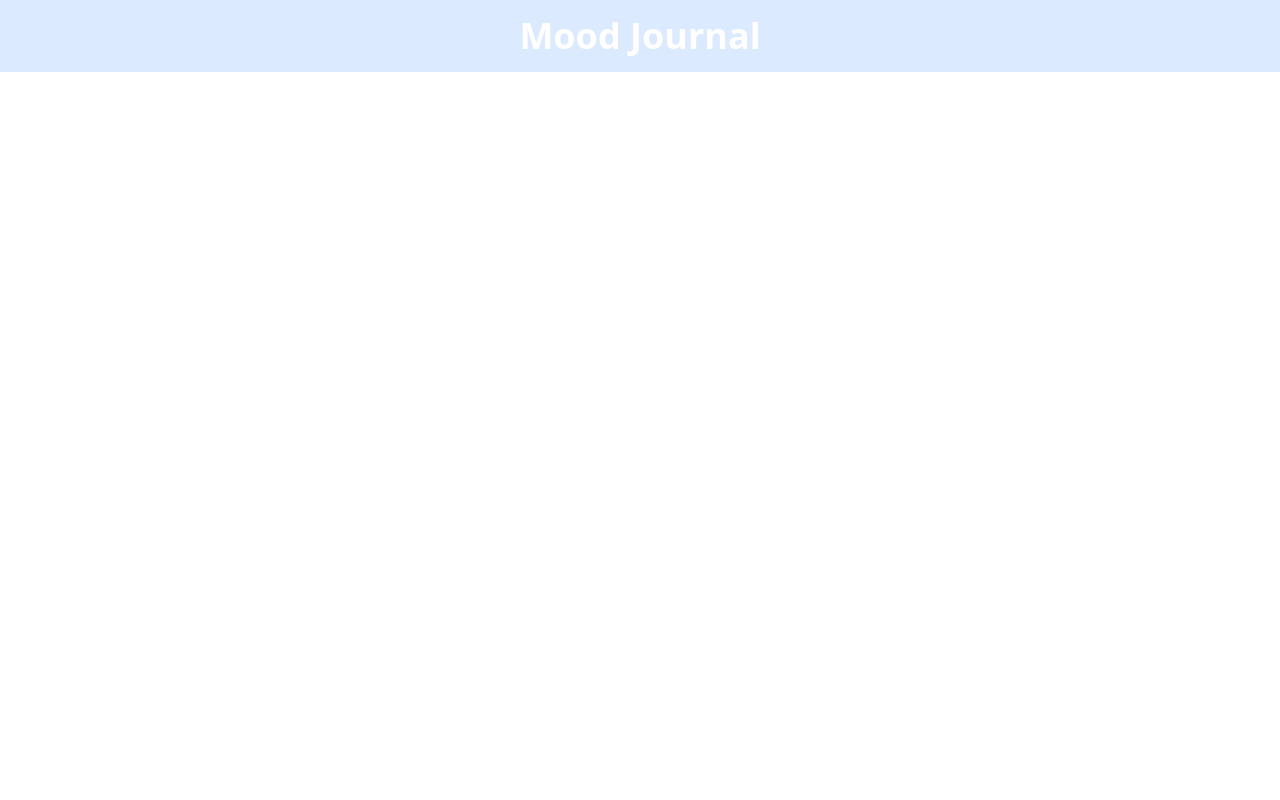
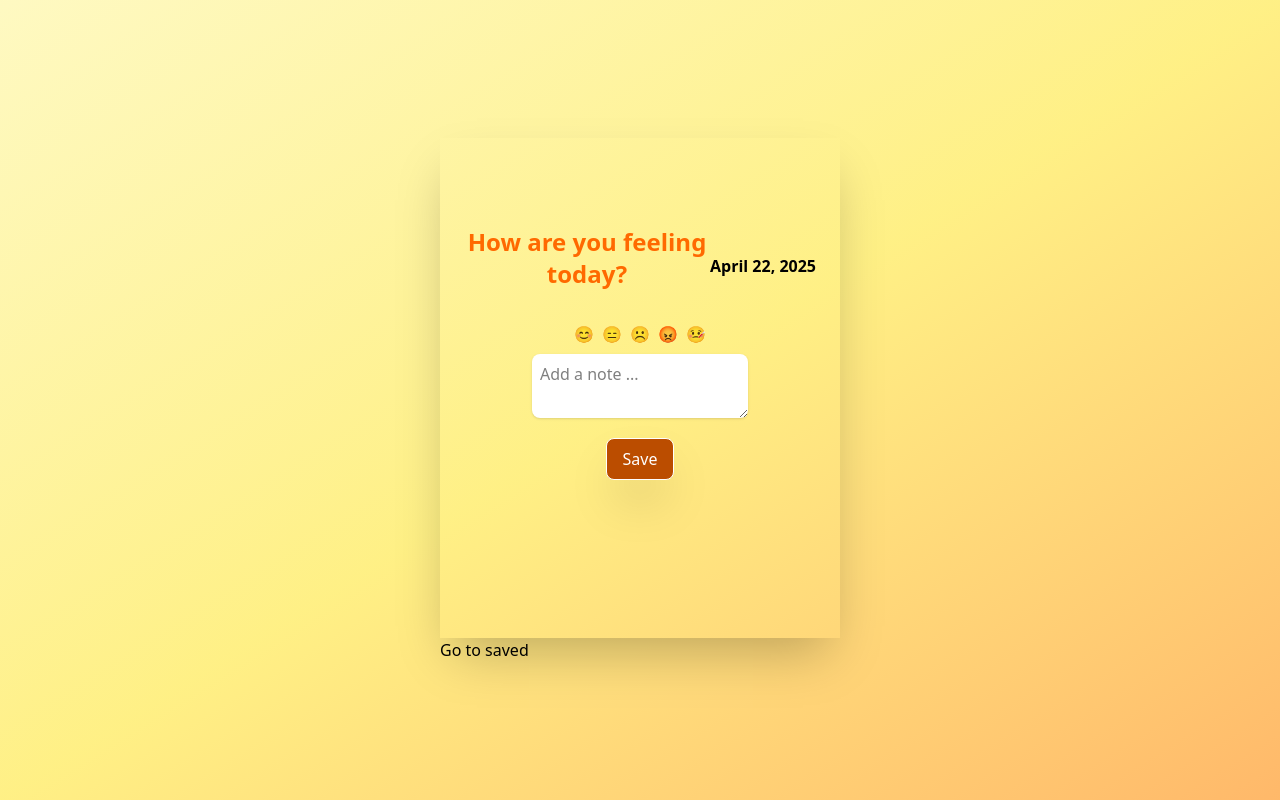
Before and after one commit to DJ-LIFE/Mood-Journal, a React (Vite) app: page / in a window 1280 px wide. Built offline with nearby package versions, Linux system fonts and the light colour scheme; no server answers.

Commit message:
added basic notes and emji saving feature

```diff
--- a/index.html
+++ b/index.html
@@ -2,7 +2,7 @@
 <html lang="en">
   <head>
     <meta charset="UTF-8" />
-    <link rel="icon" type="image/svg+xml" href="/vite.svg" />
+    <link rel="icon" type="image/svg+xml" href="/logo.svg" />
     <meta name="viewport" content="width=device-width, initial-scale=1.0" />
     <title>Mood Journal</title>
   </head>
--- a/package.json
+++ b/package.json
@@ -14,6 +14,7 @@
     "axios": "^1.8.4",
     "react": "^19.0.0",
     "react-dom": "^19.0.0",
+    "react-router-dom": "^7.5.1",
     "tailwindcss": "^4.1.4"
   },
   "devDependencies": {
--- a/src/App.tsx
+++ b/src/App.tsx
@@ -1,9 +1,19 @@
+import { BrowserRouter, Route, Routes } from 'react-router-dom';
+import { MoodSelection } from './page/MoodSelection';
+import { Layout } from './components/Layout';
+import { SavedMoods } from './page/SavedMoods';
+
 function App() {
-    return (
-        <>
-            <div className="bg-blue-100 p-4 text-white text-center font-bold text-4xl">Mood Journal</div>
-        </>
-    );
+  return (
+    <BrowserRouter>
+    <Layout>
+      <Routes>
+          <Route path="/" element={<MoodSelection />} />
+          <Route path="/saved" element={<SavedMoods />} />
+      </Routes>
+    </Layout>
+    </BrowserRouter>
+  );
 }
 
 export default App;
--- /dev/null
+++ b/src/api/apiclient.ts
@@ -0,0 +1,37 @@
+import axios, { AxiosInstance, AxiosResponse } from 'axios';
+import { InternalAxiosRequestConfig } from 'axios';
+
+const apiClient: AxiosInstance = axios.create({
+    baseURL: 'https://api.openweathermap.org', // Replace with your API base URL
+    timeout: 10000, // Request timeout in milliseconds
+    headers: {
+        'Content-Type': 'application/json',
+    },
+});
+
+// Request interceptor
+    apiClient.interceptors.request.use(
+        (config: InternalAxiosRequestConfig) => {
+        // Add authorization token or other custom logic here
+        const token = localStorage.getItem('authToken');
+        if (token) {
+            config.headers.set('Authorization', `Bearer ${token}`);
+        }
+        return config;
+    },
+    (error) => {
+        return Promise.reject(error);
+    }
+);
+
+apiClient.interceptors.response.use(
+    (response: AxiosResponse) => {
+        return response.data;
+    },
+    (error) => {
+        console.error('API Error:', error.response?.data || error.message);
+        return Promise.reject(error);
+    }
+);
+
+export default apiClient;
--- /dev/null
+++ b/src/components/Calendar.tsx
@@ -0,0 +1,25 @@
+
+export const Calendar = () => {
+const daysInMonth = (month: number, year: number) => new Date(year, month + 1, 0).getDate();
+
+const renderCalendar = () => {
+    const today = new Date();
+    const month = today.getMonth();
+    const year = today.getFullYear();
+    const days = daysInMonth(month, year);
+
+    const calendarDays = [];
+    for (let day = 1; day <= days; day++) {
+        calendarDays.push(<div key={day} className="calendar-day">{day}</div>);
+    }
+
+    return <div className="calendar-grid">{calendarDays}</div>;
+};
+
+return (
+    <div>
+        <h2>Calendar</h2>
+        {renderCalendar()}
+    </div>
+);
+}
--- /dev/null
+++ b/src/components/Layout.tsx
@@ -0,0 +1,7 @@
+export const Layout = ({children}: {children: React.ReactNode}) => {
+    return (
+        <div className="app-layout bg-gradient-to-br from-yellow-100 via-yellow-200 to-orange-300 h-screen flex justify-center items-center">
+          <main className="max-w-600">{children}</main>
+        </div>
+      );
+}
--- /dev/null
+++ b/src/lib/userLocation.ts
@@ -0,0 +1,19 @@
+export async function getUserLocation(): Promise<{ latitude: number; longitude: number }> {
+    return new Promise((resolve, reject) => {
+        if (!navigator.geolocation) {
+            reject(new Error("Geolocation is not supported by your browser."));
+        } else {
+            navigator.geolocation.getCurrentPosition(
+                (position) => {
+                    resolve({
+                        latitude: position.coords.latitude,
+                        longitude: position.coords.longitude,
+                    });
+                },
+                (error) => {
+                    reject(new Error(`Geolocation error: ${error.message}`));
+                }
+            );
+        }
+    });
+}
--- /dev/null
+++ b/src/lib/weatherData.ts
@@ -0,0 +1,52 @@
+
+export const weatherData = [
+    {
+        "coord": {
+           "lon": 7.367,
+           "lat": 45.133
+        },
+        "weather": [
+           {
+              "id": 501,
+              "main": "Rain",
+              "description": "moderate rain",
+              "icon": "10d"
+           }
+        ],
+        "base": "stations",
+        "main": {
+           "temp": 284.2,
+           "feels_like": 282.93,
+           "temp_min": 283.06,
+           "temp_max": 286.82,
+           "pressure": 1021,
+           "humidity": 60,
+           "sea_level": 1021,
+           "grnd_level": 910
+        },
+        "visibility": 10000,
+        "wind": {
+           "speed": 4.09,
+           "deg": 121,
+           "gust": 3.47
+        },
+        "rain": {
+           "1h": 2.73
+        },
+        "clouds": {
+           "all": 83
+        },
+        "dt": 1726660758,
+        "sys": {
+           "type": 1,
+           "id": 6736,
+           "country": "IT",
+           "sunrise": 1726636384,
+           "sunset": 1726680975
+        },
+        "timezone": 7200,
+        "id": 3165523,
+        "name": "Province of Turin",
+        "cod": 200
+     }
+]
--- /dev/null
+++ b/src/page/MoodSelection.tsx
@@ -0,0 +1,118 @@
+import { useEffect, useState } from 'react';
+import { MoodData } from '../types';
+import { useNavigate } from 'react-router-dom';
+import { getUserLocation } from '../lib/userLocation';
+
+export const MoodSelection = () => {
+  const navigate = useNavigate();
+
+  const [moodData, setMoodData] = useState<MoodData>({ title: '', emoji: ''});
+  const [location, setLocation] = useState<{
+    latitude: number;
+    longitude: number;
+  } | null>(null);
+  const [error, setError] = useState<string | null>(null);
+  const [weatherData, setWeatherData] = useState<any>(null);
+
+  useEffect(() => {
+    const fetchLocation = async () => {
+      try {
+        const res = await getUserLocation();
+        setLocation(res);
+      } catch (err) {
+        setError('Failed to fetch location');
+      }
+    };
+    fetchLocation();
+  }, []);
+  console.log(location);
+  console.log(error);
+
+  // Fet
+
+  const handleOnchange = (e: React.ChangeEvent<HTMLTextAreaElement>) => {
+    const { name, value } = e.target;
+    setMoodData((prevState) => ({ ...prevState, [name]: value }));
+  };
+
+  const handleOnClick = (mood: string) => {
+    setMoodData((prevState) => ({ ...prevState, emoji: mood }));
+  };
+
+  const handleSave = (e: React.FormEvent<HTMLFormElement>) => {
+    e.preventDefault();
+    if (moodData.title && moodData.emoji) {
+      const existingData = JSON.parse(localStorage.getItem('moodData') || '[]');
+      const updatedData = [...existingData, moodData];
+      localStorage.setItem('moodData', JSON.stringify(updatedData));
+      alert('Mood saved successfully!');
+    } else {
+      alert('Please select a mood and add a note.');
+    }
+    setMoodData({ title: '', emoji: '' });
+  };
+
+  // Populating today's Date
+  const todaysDate = new Date().toLocaleDateString('en-US', {
+    year: 'numeric',
+    month: 'long',
+    day: 'numeric',
+  });
+
+  return (
+    <section className="max-w-500 rounded-2xl p-4">
+      <div>
+        <form
+          className="h-125 w-100 shadow-2xl border-transparent p-4 flex flex-col items-center py-20"
+          onSubmit={handleSave}
+        >
+          <div className="flex justify-between items-center p-2">
+            <h1 className="text-2xl font-bold text-center mb-4 text-orange-500">
+              How are you feeling today?
+            </h1>
+            <div className="font-semibold text-nowrap">{todaysDate}</div>
+          </div>
+          <div className="flex justify-between gap-2 my-2">
+            {moodOptions.map((mood) => (
+              <button
+                key={mood.moodTheme}
+                className="cursor-pointer hover:scale-110 transition-all duration-300"
+                onClick={() => handleOnClick(mood.moodIcon)}
+                type="button"
+              >
+                {mood.moodIcon}
+              </button>
+            ))}
+          </div>
+          <textarea
+            name="title"
+            id=""
+            value={moodData.title}
+            onChange={handleOnchange}
+            className="bg-white p-2 rounded-lg shadow-sm"
+            placeholder="Add a note ..."
+          />
+
+          <button
+            type="submit"
+            className="mt-5 py-2 px-4 border rounded-lg shadow-2xl text-white bg-amber-700"
+          >
+            Save
+          </button>
+        </form>
+        <button onClick={() => navigate('saved')}>Go to saved</button>
+      </div>
+      <div>
+
+      </div>
+    </section>
+  );
+};
+
+const moodOptions = [
+  { moodIcon: '😊', moodTheme: 1 },
+  { moodIcon: '😑', moodTheme: 2 },
+  { moodIcon: '☹️', moodTheme: 3 },
+  { moodIcon: '😡', moodTheme: 4 },
+  { moodIcon: '🤒', moodTheme: 5 },
+];
--- /dev/null
+++ b/src/page/SavedMoods.tsx
@@ -0,0 +1,35 @@
+import React, { useEffect } from 'react';
+import { MoodData } from '../types';
+
+export const SavedMoods = () => {
+  const [moodData, setMoodData] = React.useState<MoodData[]>([]);
+  const getSavedData = () => {
+    const savedMoods = localStorage.getItem('moodData');
+    return savedMoods ? JSON.parse(savedMoods) : null;
+  }
+  useEffect(() => {
+    const savedMoods = getSavedData();
+    if (savedMoods) {
+      setMoodData(savedMoods);
+    }
+  }, []);
+  console.log(moodData);
+  const title = moodData.map((mood) => mood.title);
+  console.log(title);
+  return (
+    <section>
+      <div>
+        <h1 className="text-xl p-2 shadow-md font-bold text-center mb-4 text-orange-500 border rounded-lg bg-amber-100">Saved Moods</h1>
+      {
+        moodData?.map((mood, index) => (
+            <div key={index} className="bg-white p-4 rounded-lg shadow-md mb-4 w-64 flex justify-between items-center gap-4">
+                <p className="font-bold">{mood.title}</p>
+                <p className="text-2xl">{mood.emoji}</p>
+            </div>
+        ))
+      }
+      {moodData.length === 0 && <p className="text-center text-gray-500">No saved moods found.</p>}
+      </div>
+    </section>
+  );
+};
--- /dev/null
+++ b/src/types.ts
@@ -0,0 +1,4 @@
+export interface MoodData {
+  title: string;
+  emoji: string;
+}
```
Also changed, not shown: public/logo.svg (added), 1 other file (tests, documents, lock files or other folders).
